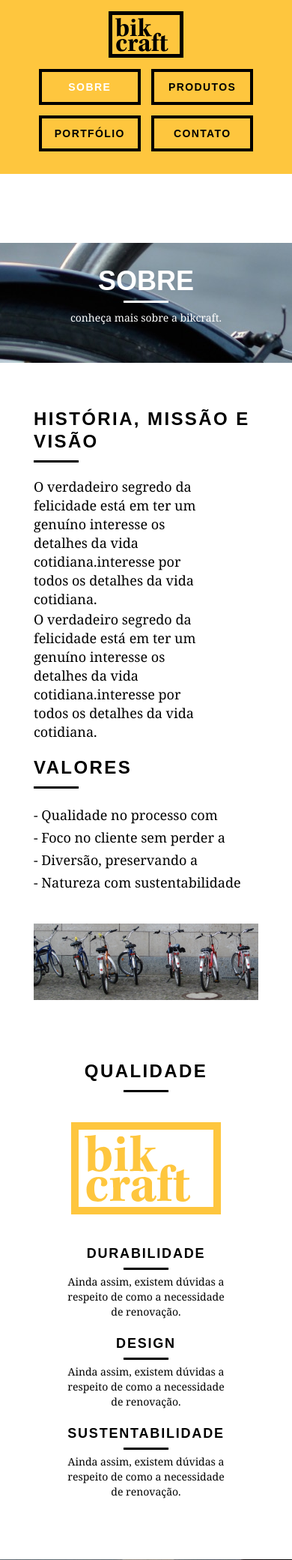
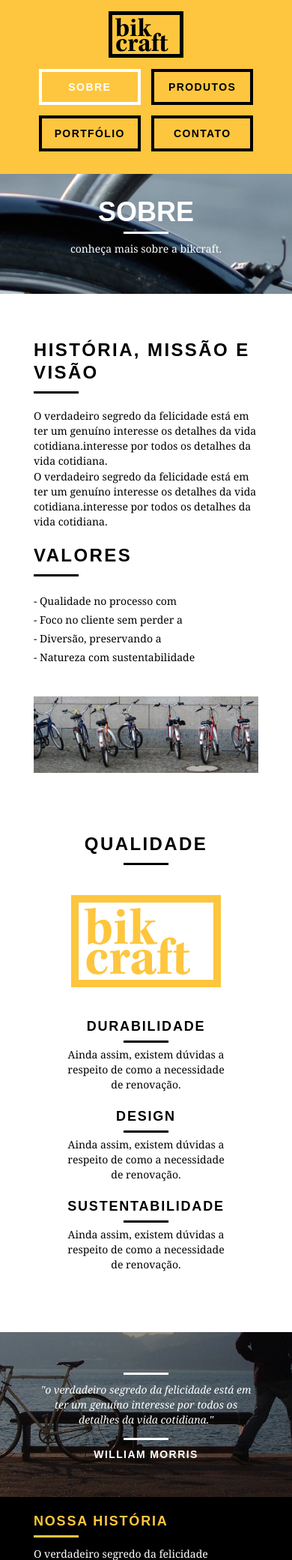
Before and after one commit to Pyero-Ayres/bickcraft, a PHP site: page /sobre.html in a window 390 px wide. Shown: the top 2081 px of the page at 75% size. Run offline with PHP 8.4, Linux system fonts and the light colour scheme.

Commit message:
finalizada parte responsiva pagina sobre.

```diff
--- a/web/css/responsivo.css
+++ b/web/css/responsivo.css
@@ -47,6 +47,9 @@
     .header_menu ul li a:hover {
         border-color: #fff;
     }
+    .header_menu ul li a.menu_ativo {
+        border-color: #fff;
+    }
     /*INTRODUÇÃO*/
     .introducao {
         margin-top: 0px;
@@ -57,6 +60,10 @@
     .introducao h1 {
         font-size: 36px;
     }
+    /*INTRODUÇÃO_INTERNA*/
+    .introducao_interna {
+        margin-top: 0;
+    }
     /*CALL*/
     .call_to_action {
         padding-top: 10px;
@@ -65,4 +72,15 @@
     .qualidade::after {
         display: none;
     }
+    /*SOBRE*/
+    .missao_sobre p {
+        font-size: 14px;
+        line-height: 20px;
+        padding-right: 0;
+    }
+    .missao_sobre ul li {
+        font-size: 14px;
+        line-height: 25px;
+        padding-right: 0;
+    }
 }
--- a/web/css/sobre.css
+++ b/web/css/sobre.css
@@ -25,3 +25,7 @@
 .foto_equipe {
     padding-top: 20px;
 }
+
+.qualidade_lista {
+    overflow: auto;
+}
```
